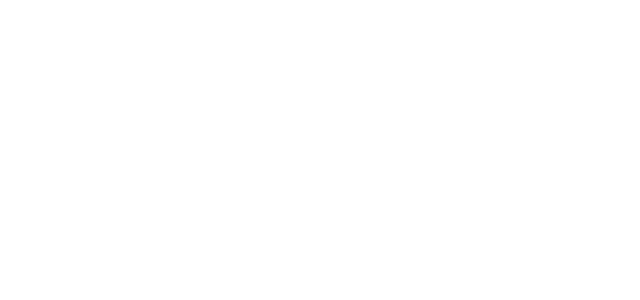
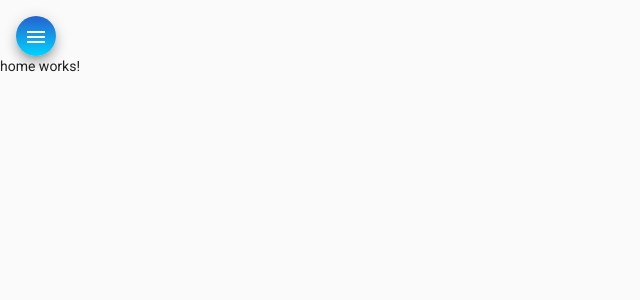
Before and after one commit to TiarleiNoeremberg/helpDesk-front, an Angular app: page /home in a window 1280 px wide. Before the commit this address led to /. Shown: the top 300 px of the page, without its empty margins (0-640 px from the left). Built offline with nearby package versions, Linux system fonts and the light colour scheme.

Commit message:
Rota para componente HOME

```diff
--- a/src/app/app-routing.module.ts
+++ b/src/app/app-routing.module.ts
@@ -1,10 +1,13 @@
 import { NgModule } from '@angular/core';
 import { RouterModule, Routes } from '@angular/router';
 import { NavComponent } from './components/nav/nav.component';
+import { HomeComponent } from './components/home/home.component';
 
 const routes: Routes = [
   {
-    path: '', component: NavComponent
+    path: '', component: NavComponent, children: [
+      { path: 'home', component: HomeComponent}
+    ]
   }
 ];
 
--- a/src/app/components/nav/nav.component.html
+++ b/src/app/components/nav/nav.component.html
@@ -25,10 +25,11 @@
         </mat-nav-list>
     </mat-drawer>
 
-    <div class="example-sidenav-content">
+    <div class="sidenav-content">
       <button class="menu mat-elevation-z8" (click)="drawer.toggle()" mat-icon-button>
         <mat-icon>menu</mat-icon>
       </button>
+      <router-outlet></router-outlet>
     </div>
 
   </mat-drawer-container>
--- a/src/app/components/nav/nav.component.ts
+++ b/src/app/components/nav/nav.component.ts
@@ -1,4 +1,5 @@
 import { Component, OnInit } from '@angular/core';
+import { Router } from '@angular/router';
 
 @Component({
   selector: 'app-nav',
@@ -7,9 +8,10 @@
 })
 export class NavComponent implements OnInit {
 
-  constructor() { }
+  constructor(private router: Router) { }
 
   ngOnInit(): void {
+    this.router.navigate(['home'])
   }
 
 }
```
